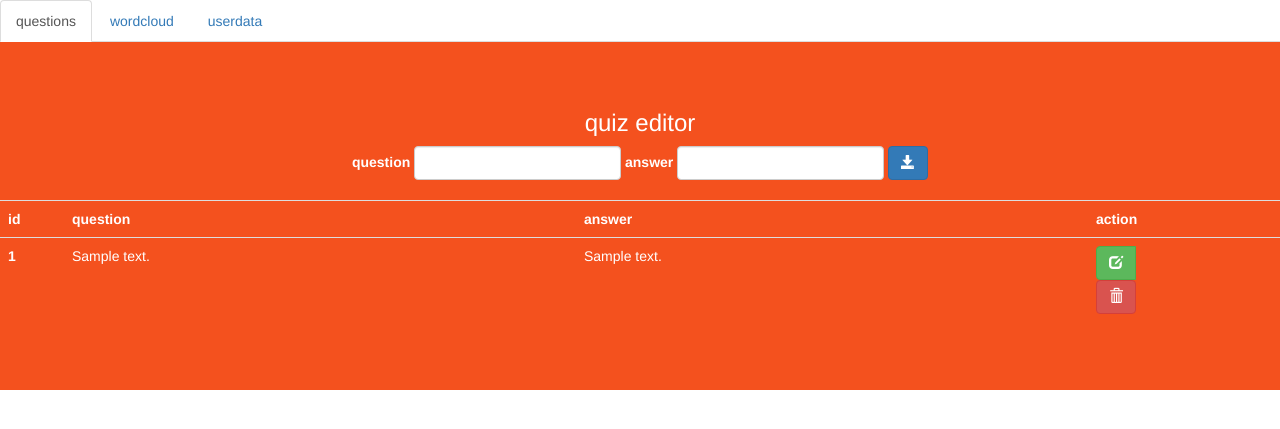
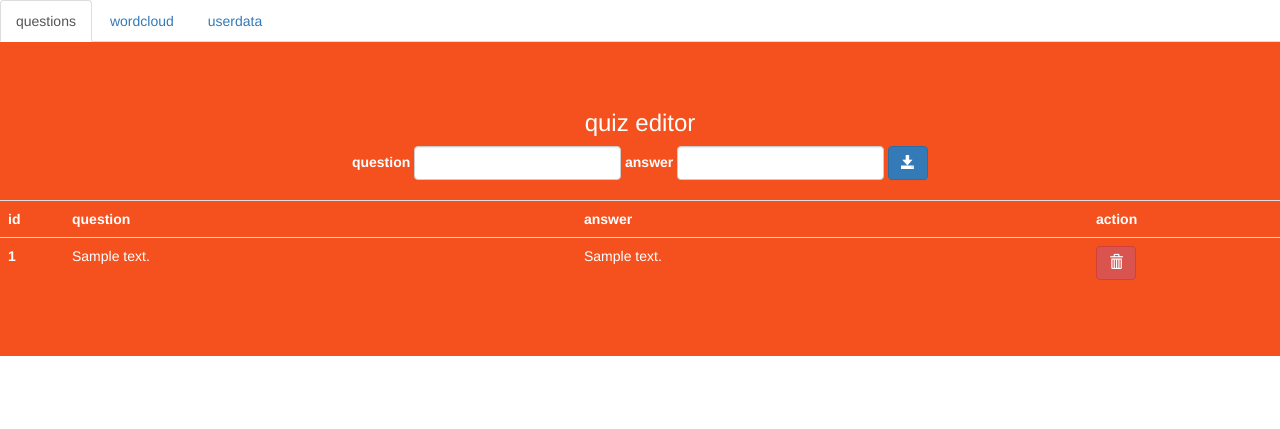
Before and after one commit to LaerryLaessig/quiz, a Flask app: page /admin in a window 1280 px wide. Shown: the top 429 px of the page. Run offline with Flask 2, Linux system fonts and the light colour scheme; tables that the repository leaves empty hold one stand-in row (values such as "Sample post"); some libraries are stand-ins or nearby versions.

Commit message:
remove unused button

```diff
--- a/flask_quiz/templates/admin_page.html
+++ b/flask_quiz/templates/admin_page.html
@@ -50,16 +50,11 @@
                         <td>{{question.text}}</td>
                         <td>{{question.answer}}</td>
                         <td>
-                            <div  class="btn-group">
-                                <button class="btn btn-success" title="edit">
-                                    <span class="glyphicon glyphicon-edit" aria-hidden="true"></span>
-                                </button>
                              <form action="/question/{{question.id}}/delete" method="POST">
                                  <button class="btn btn-danger" type="submit" title="remove">
                                      <span class="glyphicon glyphicon-trash" aria-hidden="true"></span>
                                  </button>
                              </form>
-                            </div>
                          </td>
                     </tr>
                     {% endfor %}
```
